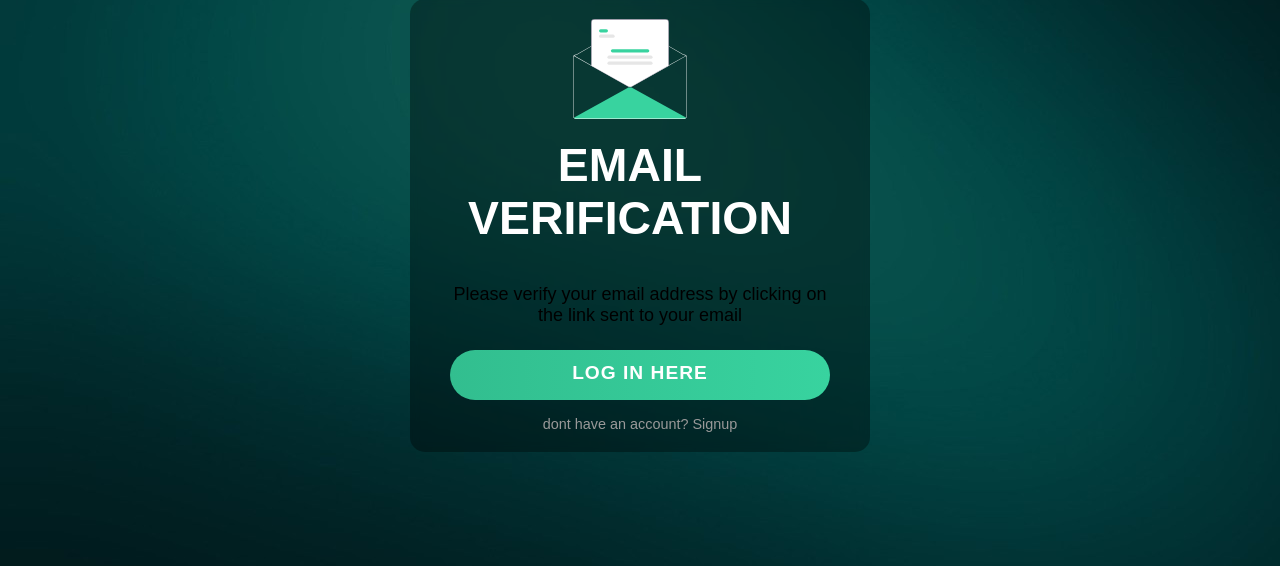
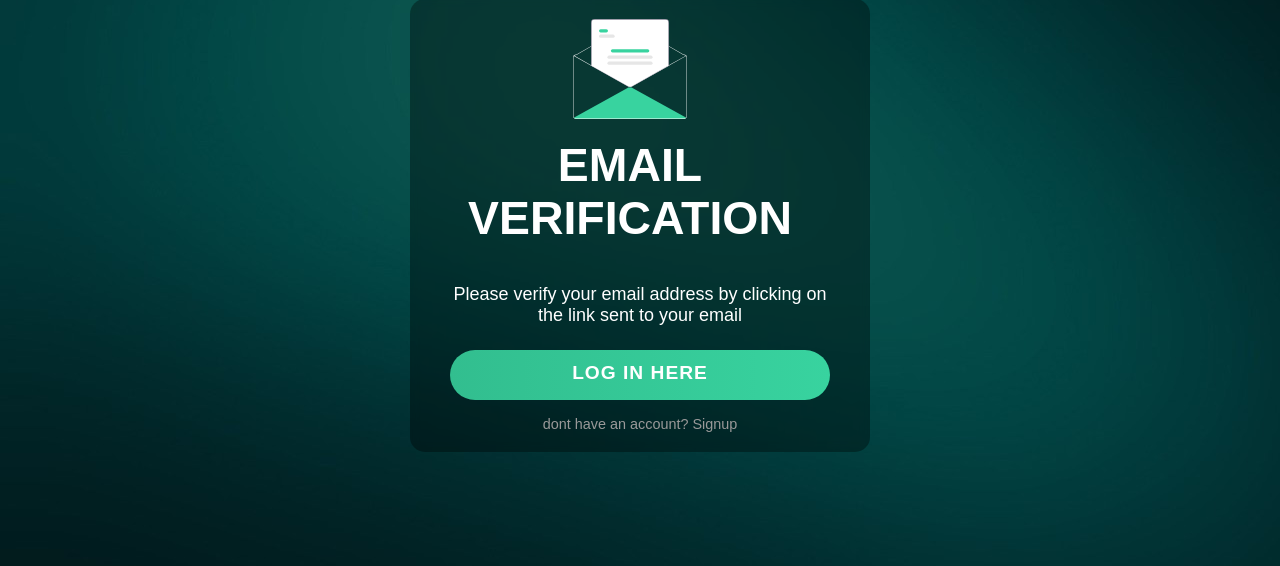
Before and after one commit to siddarthreddygsr/domjudge-pass-rest-interface, a Flask app: page /email_verification/ in a window 1280 px wide. Shown: the part 91-657 px from the top of the page. Run offline with Flask 2, Linux system fonts and the light colour scheme; parts of the project's set-up code (start-up, migrations or seed data) failed here and were passed over; some libraries are stand-ins or nearby versions.

Commit message:
better readability of email verification page

```diff
--- a/templates/email_verification.html
+++ b/templates/email_verification.html
@@ -9,7 +9,7 @@
             <img src="/static/images/email.svg">
             <h2 class="title">Email Verification</h2>
             </div>
-            <p style="text-align: center;">Please verify your email address by clicking on the link sent to your email</p>
+            <p style="text-align: center;color: white;">Please verify your email address by clicking on the link sent to your email</p>
             <p class="error error--hidden"></p>
             <a href="/" class="btn">LOG IN HERE</a>
             <a href="/user/sign_up">dont have an account? Signup</a>
```
